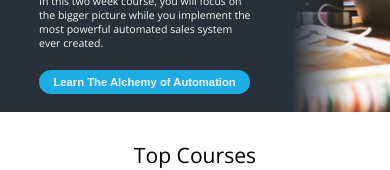
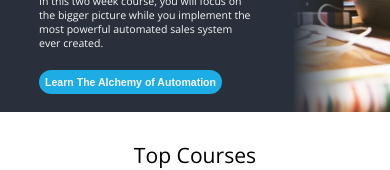
Before and after one commit to asantono/e-commerce, a React (Create React App) app: page / in a window 390 px wide. Shown: the part 205-375 px from the top of the page. Built offline with nearby package versions, Linux system fonts and the light colour scheme.

Commit message:
iphonefixes

```diff
--- a/src/scss/_cta-top.scss
+++ b/src/scss/_cta-top.scss
@@ -84,6 +84,12 @@
 
       @include md {
         width: 30rem;
+        font-size: 1.6rem;
+      }
+
+      @include sm {
+        width: 26rem;
+        font-size: 1.5rem;
       }
 
       &:hover {
--- a/src/scss/_header.scss
+++ b/src/scss/_header.scss
@@ -14,7 +14,7 @@
   &__left {
     display: flex;
     align-items: flex-start;
-    width: 33%;
+    width: 30%;
 
     &--image {
       display: flex;
@@ -24,14 +24,14 @@
   }
   &__center {
     display: flex;
-    width: 33%;
+    width: 40%;
     justify-content: center;
   }
   &__right {
     display: flex;
     justify-content: flex-end;
     padding-right: 4rem;
-    width: 33%;
+    width: 30%;
 
     @include md {
       padding-right: 2rem;
--- a/src/styles/main.css
+++ b/src/styles/main.css
@@ -38,20 +38,20 @@ body {
   .header__left {
     display: flex;
     align-items: flex-start;
-    width: 33%; }
+    width: 30%; }
     .header__left--image {
       display: flex;
       width: 70%;
       cursor: pointer; }
   .header__center {
     display: flex;
-    width: 33%;
+    width: 40%;
     justify-content: center; }
   .header__right {
     display: flex;
     justify-content: flex-end;
     padding-right: 4rem;
-    width: 33%; }
+    width: 30%; }
     @media (max-width: 768px) {
       .header__right {
         padding-right: 2rem; } }
@@ -183,7 +183,12 @@ body {
       transition: all 0.4s; }
       @media (max-width: 768px) {
         .cta-top__textbox--button {
-          width: 30rem; } }
+          width: 30rem;
+          font-size: 1.6rem; } }
+      @media (max-width: 596px) {
+        .cta-top__textbox--button {
+          width: 26rem;
+          font-size: 1.5rem; } }
       .cta-top__textbox--button:hover {
         color: #1dace3;
         background-color: #f7f7f7; }
```
